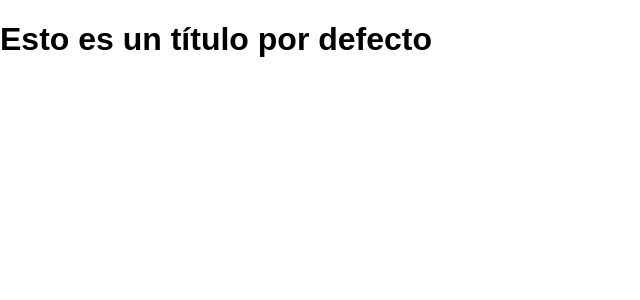
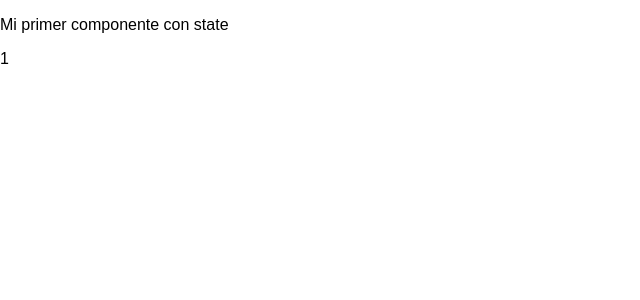
Before and after one commit to misan7/udemy-react, a React (Create React App) app: page / in a window 1280 px wide. Shown: the top 300 px of the page, without its empty margins (0-640 px from the left). Built offline with nearby package versions, Linux system fonts and the light colour scheme.

Commit message:
primer componente con state

```diff
--- a/src/App.js
+++ b/src/App.js
@@ -1,18 +1,26 @@
 import React, { Component } from 'react';
 
-class Title extends Component {
+class Contador extends Component {
+  constructor() {
+    super()
+    this.state = { contador: 1 }
+  }
+
   render() {
-    return <h1>{this.props.text}</h1>
+    return (
+      <span>{this.state.contador}</span>
+    )
   }
 }
-
-Title.defaultProps = {
-  text: 'Esto es un título por defecto'
-}
-
 class App extends Component {
   render() {
-    return <Title/>
+    return (
+      <div className="App">
+        <p>Mi primer componente con state</p>
+        <Contador/>
+      </div>
+    )
+
   }
 }
 
```
